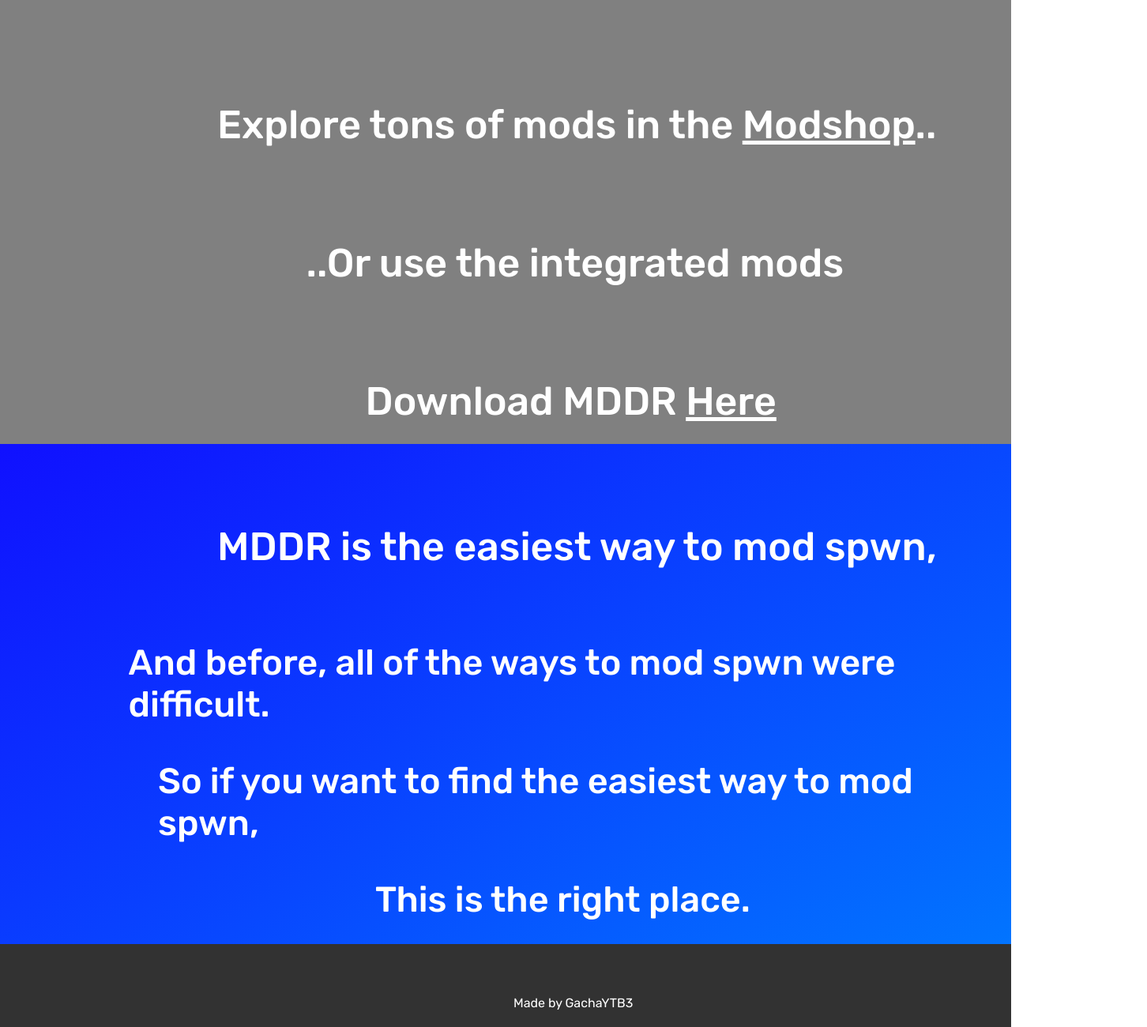
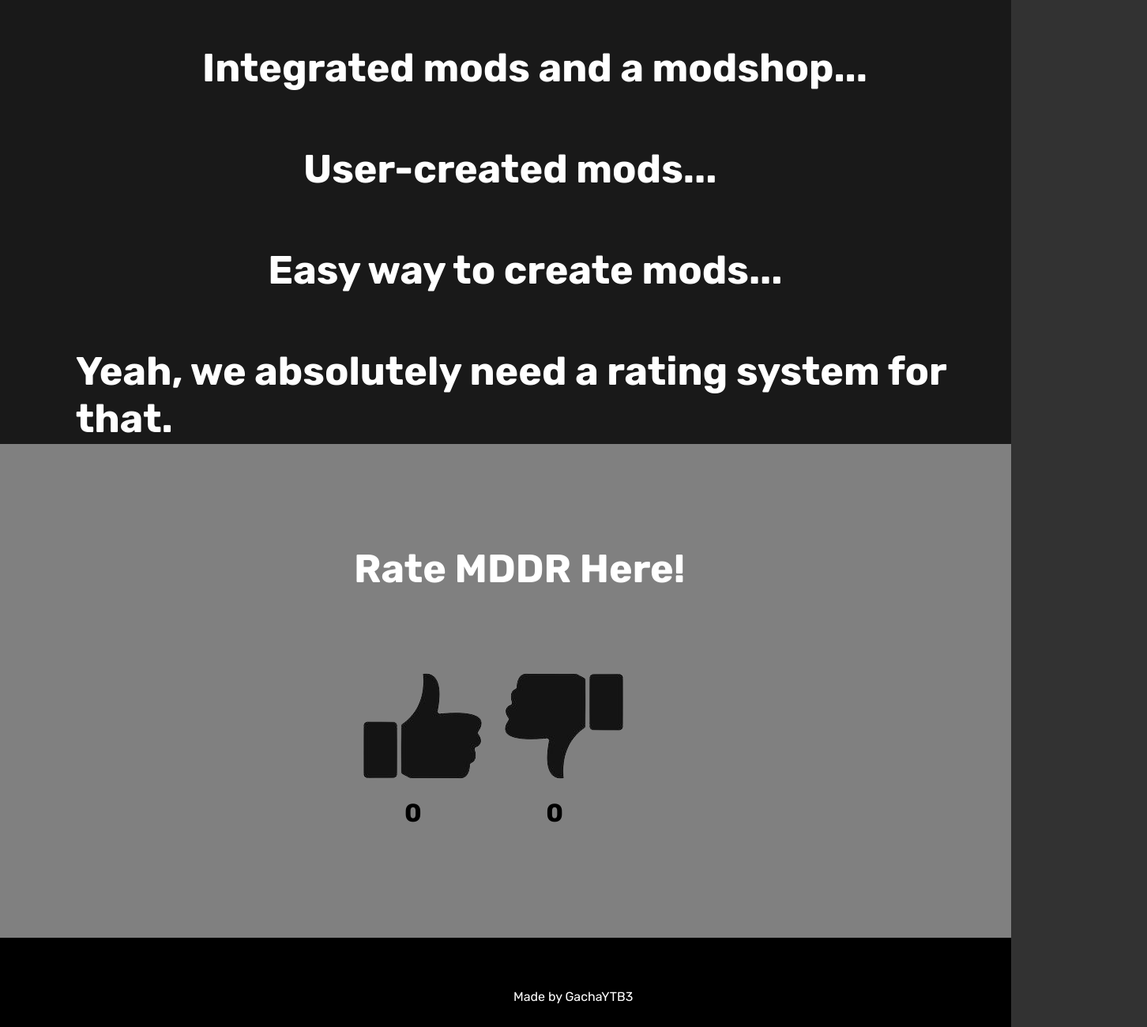
Before and after one commit to GachaYTB/mddr, a plain HTML site: page index.html in a window 1280 px wide. Shown: the part 720-2020 px from the top of the page at 79% size, 1452 px wide, since content can reach past the window. Drawn offline with nearby package versions, Linux system fonts and the light colour scheme; no server answers.

Commit message:
website update :D

```diff
--- a/index.html
+++ b/index.html
@@ -13,20 +13,52 @@
             font-optical-sizing: auto;
             font-weight: 400;
             font-style: normal;
+            background-color: rgb(50, 50, 50);
         }
-        .spwnwbhyl {
+        .mddrlogo {
+            position: absolute;
+            height: 75px;
+        }
+        .mddrtext {
+            position: absolute;
+            color: white;
+            margin-top: 19px;
+            margin-left: 70px;
+        }
+        .modshopredirect {
+            position: absolute;
+            color: white;
+            margin-top: 19px;
+            margin-left: 1300px;
+        }
+        .imgofmddr {
             position: fixed;
-            font-size: 75px;
-            margin-left: 170px;
-            margin-top: 300px;
+            height: 400px;
+            margin-left: 50px;
+            opacity: 1;
+            margin-top: 125px;
+        }
+        .tewtms {
+            position: fixed;
+            font-size: 50px;
+            margin-left: 600px;
+            margin-top: 250px;
+            color: white;
+        }
+        .iwyalarn {
+            position: fixed;
+            color: white;
+            font-size: 25px;
+            margin-left: 602px;
+            margin-top: 325px;
         }
         footer {
             position: absolute;
             margin-left: -8px;
-            margin-top: calc((49.6% + 100%) - 8px);
+            margin-top: calc(149% - 8px);
             width: 100%;
             height: 150px;
-            background-color: rgb(50, 50, 50);
+            background-color: rgb(0, 0, 0);
             color: white;
         }
         footer p {
@@ -42,109 +74,130 @@
             overflow: hidden;
             z-index: -1;
         }
-        .andtheresalsomore {
-            position: fixed;
-            font-weight: 400;
-            font-size: 20px;
-            margin-top: 500px;
-            margin-left: 600px;
-        }
-        .headerbg {
-            position: fixed;
-            z-index: -2;
-        }
         .content {
             position: absolute;
             margin-top: 50%;
             margin-left: -8px;
             width: 100%;
             height: 100%;
+            background-color: rgb(25, 25, 25);
+        }
+        .imaam {
+            position: absolute;
+            margin-top: 10%;
+            margin-left: 20%;
+            color: white;
+            font-size: 50px;
+        }
+        .ucm {
+            position: absolute;
+            margin-top: 20%;
+            margin-left: 30%;
+            color: white;
+            font-size: 50px;
+        }
+        .ewtcm {
+            position: absolute;
+            margin-top: 30%;
+            margin-left: 26.5%;
+            color: white;
+            font-size: 50px;
+        }
+        .ywnarsft {
+            position: absolute;
+            margin-top: 40%;
+            margin-left: 7.5%;
+            color: white;
+            font-size: 50px;
+        }
+        .rmddrh {
+            position: absolute;
+            margin-top: 10%;
+            margin-left: 35%;
+            color: white;
+            font-size: 50px;
+        }
+        .rating {
+            position: absolute;
+            margin-top: 99.5%;
+            margin-left: -8px;
+            height: 100%;
+            width: 100%;
             background-color: gray;
         }
-        .etomitmodshop {
-            position: absolute;
-            margin-top: 200px;
-            margin-left: 275px;
-            font-size: 50px;
-            font-weight: 500;
-            color: white;
+        .like {
+            position:absolute;
+            background: none;
+            border: none;
+            margin-top: 20%;
+            margin-left: 33.5%;
         }
-        .outimods {
-            position: absolute;
-            margin-top: 375px;
-            margin-left: 387.5px;
-            font-size: 50px;
-            font-weight: 500;
-            color: white;
+        .dislike {
+            position:absolute;
+            background: none;
+            border: none;
+            margin-top: 20%;
+            margin-left: 47.5%;
         }
-        .downloadmddr {
-            position: absolute;
-            margin-top: 550px;
-            margin-left: 462.5px;
-            font-size: 50px;
-            font-weight: 500;
-            color: white;
+        .likecount {
+            position:absolute;
+            background: none;
+            border: none;
+            margin-top: 35%;
+            margin-left: 40%;
         }
-        .history {
-            position: absolute;
-            margin-top: 49.55%;
-            width: 100%;
-            height: 100%;
-            background: linear-gradient(to bottom right, #1010FF, #0080FF);
-        }
-        .mddritewtmspwn {
-            position: absolute;
-            margin-top: 100px;
-            margin-left: 275px;
-            font-size: 50px;
-            font-weight: 500;
-            color: white;
-        }
-        .abaotwtmswd {
-            position: absolute;
-            margin-top: 250px;
-            margin-left: 162.5px;
-            font-size: 45px;
-            font-weight: 500;
-            color: white;
-        }
-        .siywtftewtms {
-            position: absolute;
-            margin-top: 400px;
-            margin-left: 200px;
-            font-size: 45px;
-            font-weight: 500;
-            color: white;
-        }
-        .thisistherightplace {
-            position: absolute;
-            margin-top: 550px;
-            margin-left: 475px;
-            font-size: 45px;
-            font-weight: 500;
-            color: white;
+        .dislikecount {
+            position:absolute;
+            background: none;
+            border: none;
+            margin-top: 35%;
+            margin-left: 54%;
         }
     </style>
 </head>
 <body>
+    <img src="/assets/mddrlogo.png" alt="MDDR Logo" class="mddrlogo">
+    <h1 class="mddrtext">MDDR</h1>
+    <a href="mddr/modshop/"><h1 class="modshopredirect">Modshop</h1></a>
     <header>
-        <img src="assets/background.gif" alt="bg" class="headerbg">
-        <h1 class="spwnwbhyl">SPWN will be however you like.</h1>
-        <h1 class="andtheresalsomore">And theres also more...</h1>
+        <img src="/assets/imageofmddr.png" alt="MDDR Preview" class="imgofmddr">
+        <h1 class="tewtms">The easiest way to mod spwn</h1>
+        <h1 class="iwyalarn">is what you are looking at right now.</h1>
     </header>
     <div class="content">
-        <p class="etomitmodshop">Explore tons of mods in the <a href="/mddr/modshop/" style="color: white;">Modshop</a>..</p>
-        <p class="outimods">..Or use the integrated mods</p>
-        <p class="downloadmddr">Download MDDR <a href="https://github.com/GachaYTB/mddr/releases/latest" style="color: white;">Here</a></p>
-        <div class="history">
-            <p class="mddritewtmspwn">MDDR is the easiest way to mod spwn,</p>
-            <p class="abaotwtmswd">And before, all of the ways to mod spwn were difficult.</p>
-            <p class="siywtftewtms">So if you want to find the easiest way to mod spwn,</p>
-            <p class="thisistherightplace">This is the right place.</p>
-        </div>
+        <h1 class="imaam">Integrated mods and a modshop...</h1>
+        <h1 class="ucm">User-created mods...</h1>
+        <h1 class="ewtcm">Easy way to create mods...</h1>
+        <h1 class="ywnarsft">Yeah, we absolutely need a rating system for that.</h1>
+    </div>
+    <div class="rating">
+        <h1 class="rmddrh">Rate MDDR Here!</h1>
+        <button class="like" id="like"><img src="assets/like.png" alt="Like Button"></button>
+        <h1 class="likecount" id="likecount">0</h1>
+        <button class="dislike" id="dislike"><img src="assets/dislike.png" alt="Dislike Button"></button>
+        <h1 class="dislikecount" id="dislikecount">0</h1>
     </div>
     <footer>
         <p>Made by GachaYTB3</p>
     </footer>
+    <script src="https://cdnjs.cloudflare.com/ajax/libs/jquery/3.6.2/jquery.min.js" integrity="sha512-tWHlutFnuG0C6nQRlpvrEhE4QpkG1nn2MOUMWmUeRePl4e3Aki0VB6W1v3oLjFtd0hVOtRQ9PHpSfN6u6/QXkQ==" crossorigin="anonymous" referrerpolicy="no-referrer"></script>
+    <script>
+        window.addEventListener('scroll', () => {
+            document.getElementsByClassName("imgofmddr")[0].style.opacity = 1 + (window.pageYOffset / (document.body.offsetHeight - window.innerHeight));
+            document.getElementsByClassName("imgofmddr")[0].style.marginLeft = ((100 * (1 + (window.pageYOffset / (document.body.offsetHeight - window.innerHeight)))) / 2) + "px";
+        }, false);
+        setInterval(() => {
+            $.get("https://mddr.gachaytb3.org/api/dislikesnlikes", (data, status) => {
+                const likecount = document.getElementById("likecount")
+                const dislikecount = document.getElementById("dislikecount")
+                likecount.innerText = data.likes
+                dislikecount.innerText = data.dislikes
+            });
+        }, 1000);
+        const likebtn = document.getElementById("like")
+        const dislikebtn = document.getElementById("dislike")
+        likebtn.onclick = () => {$.post("https://mddr.gachaytb3.org/api/like", (data, status) => {console.log(data);console.log(status)});}
+        dislikebtn.onclick = () => {$.post("https://mddr.gachaytb3.org/api/dislike", (data, status) => {console.log(data);console.log(status)});}
+    </script>
 </body>
 </html>
```
Also changed, not shown: assets/dislike.png (added), assets/imageofmddr.png (added), assets/like.png (added), assets/mddrlogo.png (added), 2 other files.
